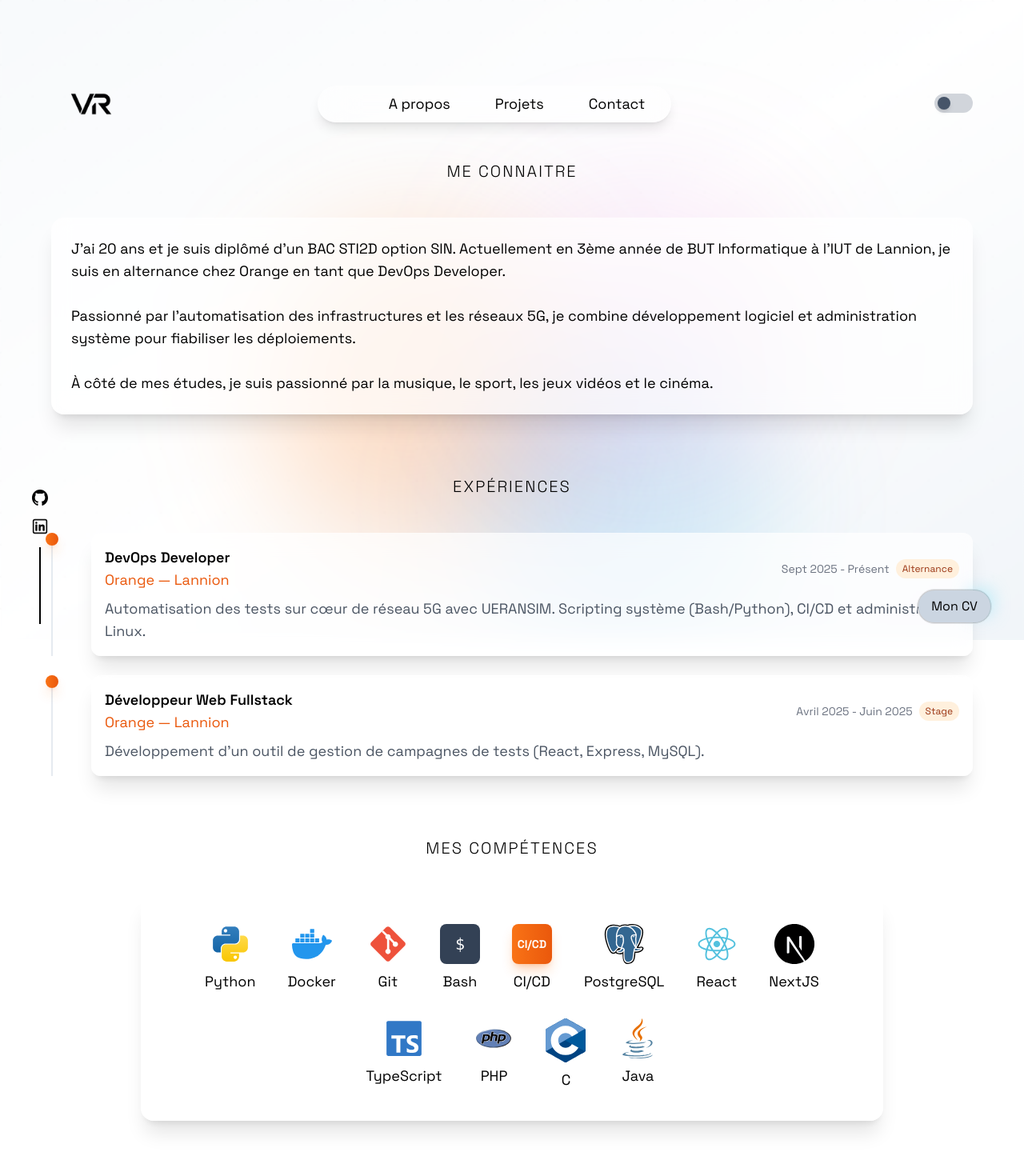
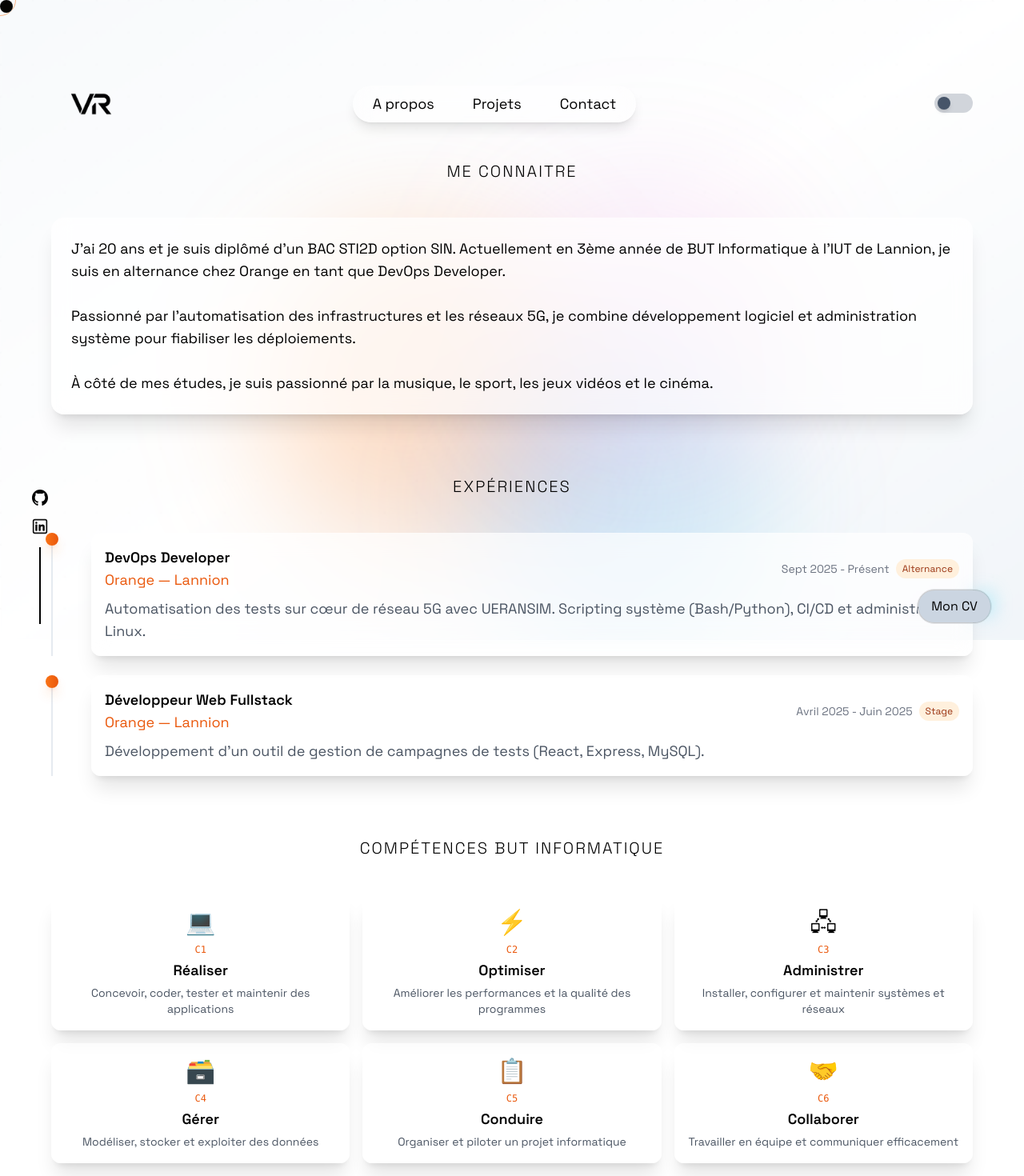
Before and after one commit to Victouu/portfolio2, a Next.js app: page /about in a window 1280 px wide. Shown: the top 1470 px of the page at 80% size. Built offline with nearby package versions, Linux system fonts and the light colour scheme.

Commit message:
feat: add skills section and custom cursor component

```diff
--- a/src/app/about/page.tsx
+++ b/src/app/about/page.tsx
@@ -42,6 +42,46 @@ const experiences = [
     description:
       "Développement d'un outil de gestion de campagnes de tests (React, Express, MySQL).",
     type: "Stage",
+  },
+];
+
+// Compétences BUT Informatique
+const competencesBUT = [
+  {
+    id: "C1",
+    title: "Réaliser",
+    description: "Concevoir, coder, tester et maintenir des applications",
+    icon: "💻",
+  },
+  {
+    id: "C2",
+    title: "Optimiser",
+    description: "Améliorer les performances et la qualité des programmes",
+    icon: "⚡",
+  },
+  {
+    id: "C3",
+    title: "Administrer",
+    description: "Installer, configurer et maintenir systèmes et réseaux",
+    icon: "🖧",
+  },
+  {
+    id: "C4",
+    title: "Gérer",
+    description: "Modéliser, stocker et exploiter des données",
+    icon: "🗃️",
+  },
+  {
+    id: "C5",
+    title: "Conduire",
+    description: "Organiser et piloter un projet informatique",
+    icon: "📋",
+  },
+  {
+    id: "C6",
+    title: "Collaborer",
+    description: "Travailler en équipe et communiquer efficacement",
+    icon: "🤝",
   },
 ];
 
@@ -135,13 +175,47 @@ function About() {
               ))}
             </div>
 
-            {/* Section Compétences */}
+            {/* Section Compétences BUT */}
             <AnimatedSection delay={0.5}>
               <h2 className="w-full text-xs font-extralight uppercase tracking-widest md:text-xl text-tuscan text-left pt-8">
-                Mes compétences
+                Compétences BUT Informatique
               </h2>
             </AnimatedSection>
-            <AnimatedSection delay={0.6}>
+            <AnimatedSection delay={0.55}>
+              <div className="grid grid-cols-2 md:grid-cols-3 gap-4 w-full">
+                {competencesBUT.map((comp, index) => (
+                  <motion.div
+                    key={comp.id}
+                    initial={{ opacity: 0, y: 20 }}
+                    animate={{ opacity: 1, y: 0 }}
+                    transition={{ delay: 0.6 + index * 0.1 }}
+                    whileHover={{ scale: 1.05, y: -5 }}
+                    className="group"
+                  >
+                    <GlassCard className="p-4 rounded-xl h-full flex flex-col items-center text-center hover:border-orange-500/50 transition-colors">
+                      <span className="text-3xl mb-2">{comp.icon}</span>
+                      <span className="text-xs text-orange-600 dark:text-orange-400 font-mono mb-1">
+                        {comp.id}
+                      </span>
+                      <h3 className="font-semibold text-lg mb-1">
+                        {comp.title}
+                      </h3>
+                      <p className="text-sm text-gray-600 dark:text-gray-400">
+                        {comp.description}
+                      </p>
+                    </GlassCard>
+                  </motion.div>
+                ))}
+              </div>
+            </AnimatedSection>
+
+            {/* Section Compétences Techniques */}
+            <AnimatedSection delay={0.7}>
+              <h2 className="w-full text-xs font-extralight uppercase tracking-widest md:text-xl text-tuscan text-left pt-8">
+                Compétences techniques
+              </h2>
+            </AnimatedSection>
+            <AnimatedSection delay={0.8}>
               <GlassCard className="p-6 rounded-2xl mb-12 max-w-[58rem] scroll-mt-28">
                 <ul className="flex flex-wrap justify-center gap-2 text-lg">
                   {[
@@ -150,6 +224,12 @@ function About() {
                     { logo: gitLogo, name: "Git" },
                     { name: "Bash", custom: true, icon: "$" },
                     { name: "CI/CD", custom: true, customBg: true },
+                    {
+                      name: "Réseaux",
+                      custom: true,
+                      customBg: true,
+                      customLabel: "5G",
+                    },
                     { logo: postgreLogo, name: "PostgreSQL" },
                     { logo: reactLogo, name: "React" },
                     { logo: nextLogo, name: "NextJS", rounded: true },
@@ -170,7 +250,7 @@ function About() {
                         skill.customBg ? (
                           <div className="flex items-center justify-center w-[50px] h-[50px] bg-gradient-to-r from-orange-500 to-orange-600 rounded-lg shadow-lg shadow-orange-500/30">
                             <span className="text-white font-bold text-sm">
-                              CI/CD
+                              {skill.customLabel || skill.name}
                             </span>
                           </div>
                         ) : (
--- /dev/null
+++ b/src/app/components/custom-cursor.tsx
@@ -0,0 +1,103 @@
+"use client";
+
+import { useEffect, useRef } from "react";
+import { motion } from "framer-motion";
+
+export const CustomCursor = () => {
+  const cursorRef = useRef<HTMLDivElement>(null);
+  const ringRef = useRef<HTMLDivElement>(null);
+
+  useEffect(() => {
+    // Ne pas afficher sur mobile/tablette
+    if (window.matchMedia("(pointer: coarse)").matches) {
+      return;
+    }
+
+    const cursor = cursorRef.current;
+    const ring = ringRef.current;
+    if (!cursor || !ring) return;
+
+    // Afficher les curseurs
+    cursor.style.opacity = "1";
+    ring.style.opacity = "0.5";
+
+    let ringX = 0;
+    let ringY = 0;
+    let cursorX = 0;
+    let cursorY = 0;
+
+    const onMouseMove = (e: MouseEvent) => {
+      cursorX = e.clientX;
+      cursorY = e.clientY;
+      cursor.style.transform = `translate(${cursorX - 8}px, ${cursorY - 8}px)`;
+    };
+
+    // Animation fluide pour le ring
+    const animateRing = () => {
+      ringX += (cursorX - ringX) * 0.12;
+      ringY += (cursorY - ringY) * 0.12;
+      ring.style.transform = `translate(${ringX - 20}px, ${ringY - 20}px)`;
+      requestAnimationFrame(animateRing);
+    };
+
+    const onMouseOver = (e: MouseEvent) => {
+      const target = e.target as HTMLElement;
+      const isClickable =
+        target.tagName === "A" ||
+        target.tagName === "BUTTON" ||
+        target.closest("a") ||
+        target.closest("button") ||
+        window.getComputedStyle(target).cursor === "pointer";
+
+      if (isClickable) {
+        cursor.style.width = "40px";
+        cursor.style.height = "40px";
+        cursor.style.marginLeft = "-12px";
+        cursor.style.marginTop = "-12px";
+        cursor.style.opacity = "0.5";
+      } else {
+        cursor.style.width = "16px";
+        cursor.style.height = "16px";
+        cursor.style.marginLeft = "0";
+        cursor.style.marginTop = "0";
+        cursor.style.opacity = "1";
+      }
+    };
+
+    window.addEventListener("mousemove", onMouseMove);
+    window.addEventListener("mouseover", onMouseOver);
+    animateRing();
+
+    return () => {
+      window.removeEventListener("mousemove", onMouseMove);
+      window.removeEventListener("mouseover", onMouseOver);
+    };
+  }, []);
+
+  return (
+    <>
+      {/* Curseur principal */}
+      <div
+        ref={cursorRef}
+        className="fixed top-0 left-0 w-4 h-4 rounded-full bg-white mix-blend-difference pointer-events-none z-[9999] transition-[width,height,margin,opacity] duration-200"
+        style={{ opacity: 0 }}
+      />
+
+      {/* Ring qui suit */}
+      <div
+        ref={ringRef}
+        className="fixed top-0 left-0 w-10 h-10 rounded-full border border-orange-500 dark:border-orange-400 pointer-events-none z-[9998]"
+        style={{ opacity: 0 }}
+      />
+
+      {/* Cacher le curseur natif */}
+      <style jsx global>{`
+        @media (pointer: fine) {
+          * {
+            cursor: none !important;
+          }
+        }
+      `}</style>
+    </>
+  );
+};
--- a/src/app/components/nav.tsx
+++ b/src/app/components/nav.tsx
@@ -55,19 +55,20 @@ export const Nav = () => {
       initial={{ opacity: 0, y: 20 }}
       animate={{ opacity: 1, y: 0 }}
       transition={{ duration: 0.6, delay: 0.3 }}
-      className="absolute bottom-4 left-1/2 z-20 w-[90%] -translate-x-1/2 items-center rounded-[25px] bg-white/70 dark:bg-slate-800/70 backdrop-blur-xl border border-white/20 dark:border-slate-700/50 shadow-lg px-8 py-2 md:relative md:bottom-0 md:left-0 md:w-auto md:translate-x-0 md:bg-white/50 dark:md:bg-slate-800/50 md:rounded-full"
+      className="absolute bottom-4 left-1/2 z-20 w-[90%] -translate-x-1/2 rounded-[25px] bg-white/70 dark:bg-slate-800/70 backdrop-blur-xl border border-white/20 dark:border-slate-700/50 shadow-lg py-2 md:relative md:bottom-0 md:left-0 md:w-auto md:translate-x-0 md:bg-white/50 dark:md:bg-slate-800/50 md:rounded-full"
     >
-      <nav className="sticky">
-        <ul className="flex items-center justify-around space-x-6 md:justify-center md:space-x-14">
+      <nav>
+        <ul className="flex items-center justify-evenly px-4 md:justify-center md:gap-12 md:px-6">
           {navItems.map((item, index) => (
             <motion.li
               key={item.href}
               initial={{ opacity: 0, y: -10 }}
               animate={{ opacity: 1, y: 0 }}
               transition={{ duration: 0.4, delay: 0.4 + index * 0.1 }}
+              className={item.mobileOnly ? "md:hidden" : ""}
             >
               <a
-                className={`group relative flex-col items-center justify-center text-base md:text-lg flex ${item.mobileOnly ? "md:hidden" : ""}`}
+                className="group relative flex-col items-center justify-center text-base md:text-lg flex text-center"
                 href={item.href}
               >
                 <motion.div
--- a/src/app/layout.tsx
+++ b/src/app/layout.tsx
@@ -6,6 +6,7 @@ import { Provider } from "./providers";
 import { Analytics } from "@vercel/analytics/react";
 import { SpeedInsights } from "@vercel/speed-insights/next";
 import { AnimatedBackground } from "./components/animated-background";
+import { CustomCursor } from "./components/custom-cursor";
 
 const space_Grotesk = Space_Grotesk({ subsets: ["latin"] });
 
@@ -26,6 +27,7 @@ export default function RootLayout({
     <html lang="fr" suppressHydrationWarning>
       <body className={`${space_Grotesk.className} bg-transparent`}>
         <Provider attribute="class" defaultTheme="light">
+          <CustomCursor />
           <AnimatedBackground />
           <main className="relative z-10">
             {children}
--- a/src/app/page.tsx
+++ b/src/app/page.tsx
@@ -80,7 +80,7 @@ export default function Home() {
                 transition={{ duration: 0.6, delay: 0.5 }}
                 className="text-lg md:text-xl font-light uppercase tracking-[0.3em] text-orange-600 dark:text-orange-400"
               >
-                DevOps Developer & Network Automation
+                Étudiant en informatique
               </motion.h2>
               <TextGenerateEffect words={words} />
             </AnimatedSection>
@@ -99,10 +99,8 @@ export default function Home() {
             <AnimatedSection delay={0.7}>
               <GlassCard className="p-6 rounded-2xl max-w-2xl">
                 <p className="text-center text-lg text-gray-600 dark:text-gray-300 leading-relaxed">
-                  Passionné par l&apos;automatisation des infrastructures et les
-                  réseaux 5G. Je combine le développement logiciel et
-                  l&apos;administration système pour fiabiliser les
-                  déploiements.
+                  Curieux de nature, j&apos;aime comprendre comment les choses
+                  fonctionnent et les améliorer.
                 </p>
               </GlassCard>
             </AnimatedSection>
--- a/src/app/projets/page.tsx
+++ b/src/app/projets/page.tsx
@@ -19,6 +19,7 @@ const projets = [
     description:
       "Développement d'un framework d'automatisation des tests sur cœur de réseau 5G. Utilisation d'UERANSIM pour simuler des équipements utilisateurs et validation des scénarios de bout en bout.",
     tags: ["Python", "Bash", "UERANSIM", "Linux", "CI/CD", "Docker"],
+    competences: ["C1", "C2", "C3"],
     highlight: true,
   },
   {
@@ -29,6 +30,7 @@ const projets = [
     description:
       "Conception et développement d'une application web permettant de gérer les campagnes de tests internes. Interface utilisateur intuitive et API REST robuste.",
     tags: ["React", "Express", "MySQL", "Node.js", "REST API"],
+    competences: ["C1", "C4", "C5", "C6"],
     highlight: true,
   },
   {
@@ -39,6 +41,20 @@ const projets = [
     description:
       "Plateforme SaaS de e-tourisme en Bretagne. Conception de l'architecture MVC, gestion de base de données et travail en méthode Agile avec une équipe de 5 développeurs.",
     tags: ["PostgreSQL", "PHP", "Git", "Gestion de Projet", "MVC"],
+    competences: ["C1", "C4", "C5", "C6"],
+    github: "https://github.com/Victouu/A7-PACT",
+    highlight: false,
+  },
+  {
+    title: "Countries",
+    company: "Projet Universitaire",
+    type: "SAÉ",
+    date: "2024",
+    description:
+      "Application web interactive permettant d'explorer les données des pays du monde. Consommation d'API REST et affichage dynamique des informations.",
+    tags: ["JavaScript", "HTML", "CSS", "API REST"],
+    competences: ["C1", "C4"],
+    github: "https://github.com/Victouu/Countries",
     highlight: false,
   },
   {
@@ -49,6 +65,7 @@ const projets = [
     description:
       "Site portfolio responsive développé avec Next.js et Tailwind CSS. Déploiement automatisé et optimisation des performances.",
     tags: ["Next.js", "React", "Tailwind CSS", "TypeScript"],
+    competences: ["C1", "C2"],
     highlight: false,
   },
 ];
@@ -138,6 +155,17 @@ function Projets() {
                           <p className="text-gray-700 dark:text-gray-300 mb-4 leading-relaxed">
                             {projet.description}
                           </p>
+                          {/* Compétences BUT */}
+                          <div className="flex flex-wrap gap-1.5 mb-3">
+                            {projet.competences.map((comp, compIndex) => (
+                              <span
+                                key={compIndex}
+                                className="px-2 py-0.5 text-xs font-mono rounded bg-orange-500/20 text-orange-700 dark:text-orange-300 border border-orange-500/30"
+                              >
+                                {comp}
+                              </span>
+                            ))}
+                          </div>
                           <div className="flex flex-wrap gap-2">
                             {projet.tags.map((tag, tagIndex) => (
                               <motion.span
@@ -192,8 +220,28 @@ function Projets() {
                         <div className="p-6">
                           <div className="flex flex-col sm:flex-row sm:items-start sm:justify-between mb-4">
                             <div>
-                              <h4 className="text-xl font-bold text-gray-900 dark:text-white">
+                              <h4 className="text-xl font-bold text-gray-900 dark:text-white flex items-center gap-2">
                                 {projet.title}
+                                {projet.github && (
+                                  <a
+                                    href={projet.github}
+                                    target="_blank"
+                                    rel="noopener noreferrer"
+                                    className="text-gray-500 hover:text-gray-700 dark:text-gray-400 dark:hover:text-gray-200 transition-colors"
+                                  >
+                                    <svg
+                                      className="w-5 h-5"
+                                      fill="currentColor"
+                                      viewBox="0 0 24 24"
+                                    >
+                                      <path
+                                        fillRule="evenodd"
+                                        d="M12 2C6.477 2 2 6.484 2 12.017c0 4.425 2.865 8.18 6.839 9.504.5.092.682-.217.682-.483 0-.237-.008-.868-.013-1.703-2.782.605-3.369-1.343-3.369-1.343-.454-1.158-1.11-1.466-1.11-1.466-.908-.62.069-.608.069-.608 1.003.07 1.531 1.032 1.531 1.032.892 1.53 2.341 1.088 2.91.832.092-.647.35-1.088.636-1.338-2.22-.253-4.555-1.113-4.555-4.951 0-1.093.39-1.988 1.029-2.688-.103-.253-.446-1.272.098-2.65 0 0 .84-.27 2.75 1.026A9.564 9.564 0 0112 6.844c.85.004 1.705.115 2.504.337 1.909-1.296 2.747-1.027 2.747-1.027.546 1.379.202 2.398.1 2.651.64.7 1.028 1.595 1.028 2.688 0 3.848-2.339 4.695-4.566 4.943.359.309.678.92.678 1.855 0 1.338-.012 2.419-.012 2.747 0 .268.18.58.688.482A10.019 10.019 0 0022 12.017C22 6.484 17.522 2 12 2z"
+                                        clipRule="evenodd"
+                                      />
+                                    </svg>
+                                  </a>
+                                )}
                               </h4>
                               <p className="text-blue-600 dark:text-blue-400 font-medium">
                                 {projet.company}
@@ -211,6 +259,17 @@ function Projets() {
                           <p className="text-gray-700 dark:text-gray-300 mb-4 leading-relaxed">
                             {projet.description}
                           </p>
+                          {/* Compétences BUT */}
+                          <div className="flex flex-wrap gap-1.5 mb-3">
+                            {projet.competences.map((comp, compIndex) => (
+                              <span
+                                key={compIndex}
+                                className="px-2 py-0.5 text-xs font-mono rounded bg-blue-500/20 text-blue-700 dark:text-blue-300 border border-blue-500/30"
+                              >
+                                {comp}
+                              </span>
+                            ))}
+                          </div>
                           <div className="flex flex-wrap gap-2">
                             {projet.tags.map((tag, tagIndex) => (
                               <motion.span
```
